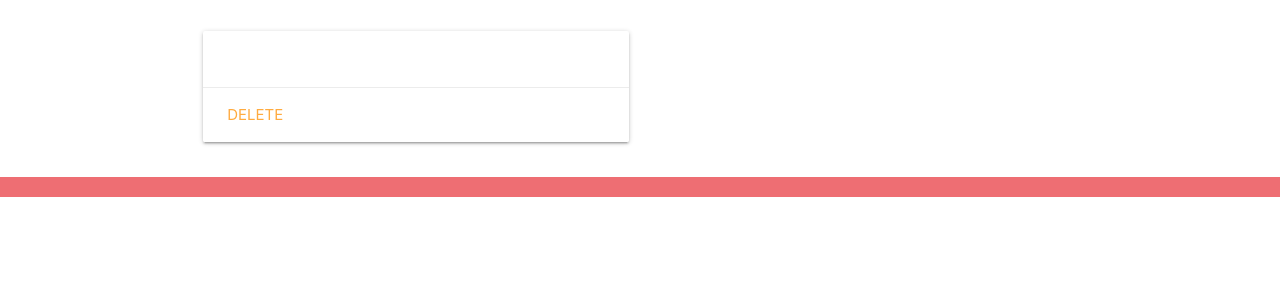
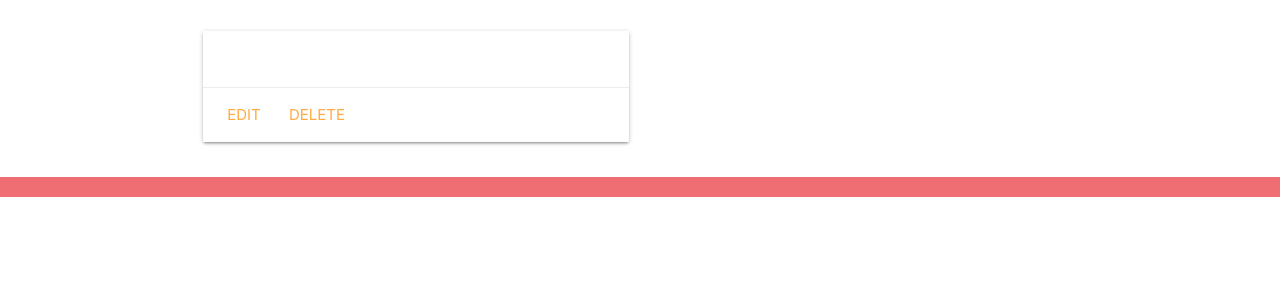
Before and after one commit to AamerShikari/car_collector, a Django app: template main_app/templates/cars/detail.html in a window 1280 px wide. Shown: the part 177-476 px from the top of the page. Run offline with Django 4.2, Linux system fonts and the light colour scheme; the template is opened without the code that fills it, so the values that code supplies are empty.

Commit message:
Edit button

```diff
--- a/main_app/templates/cars/detail.html
+++ b/main_app/templates/cars/detail.html
@@ -11,7 +11,7 @@
                 <span class="card-title">{{car.color}} {{ car.year }} {{ car.make }} {{ car.model }}</span>
             </div>
             <div class="card-action">
-
+                <a href="{% url 'cars_update' car.id %}">Edit</a>
                 <a href="{% url 'cars_delete' car.id %}">Delete</a>
             </div>
         </div>
```
